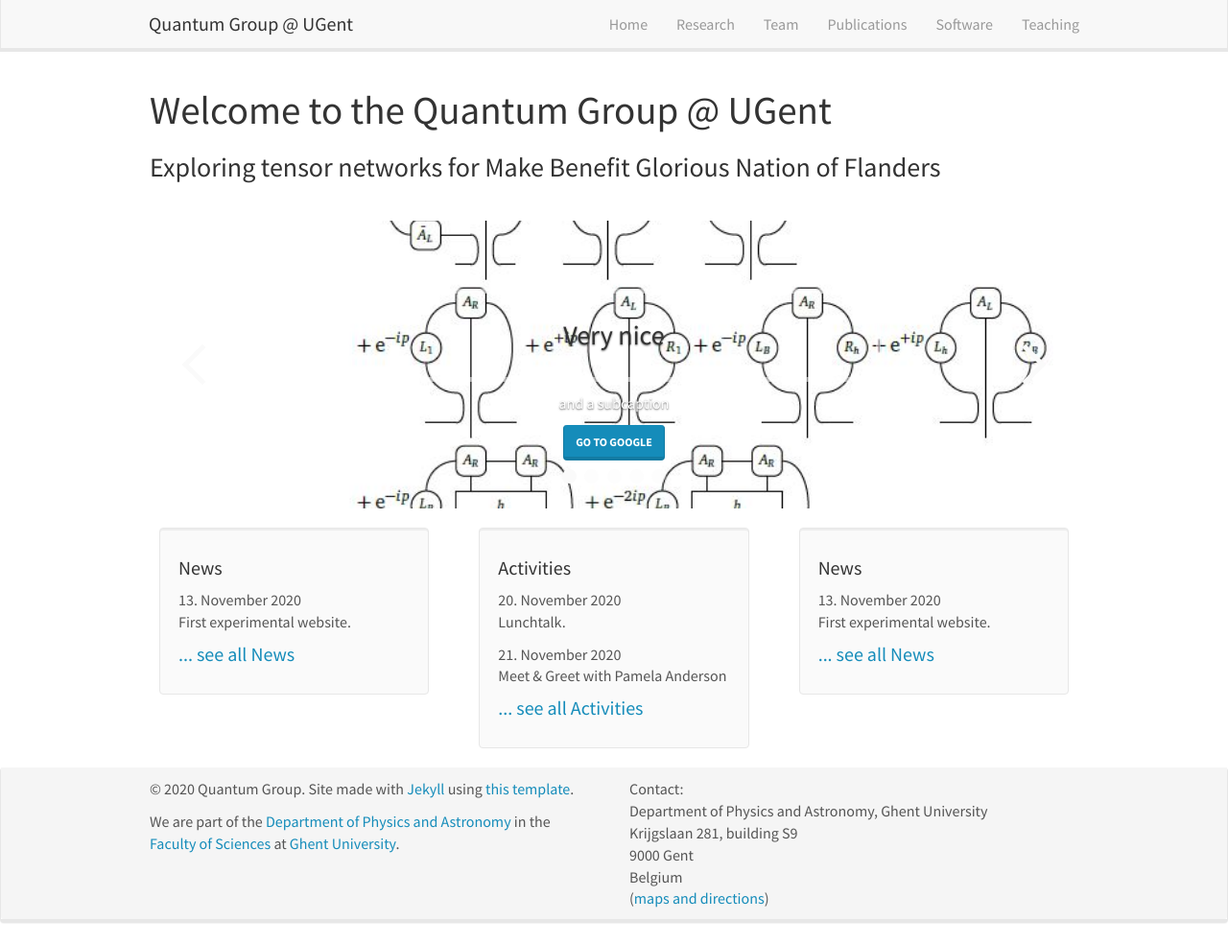
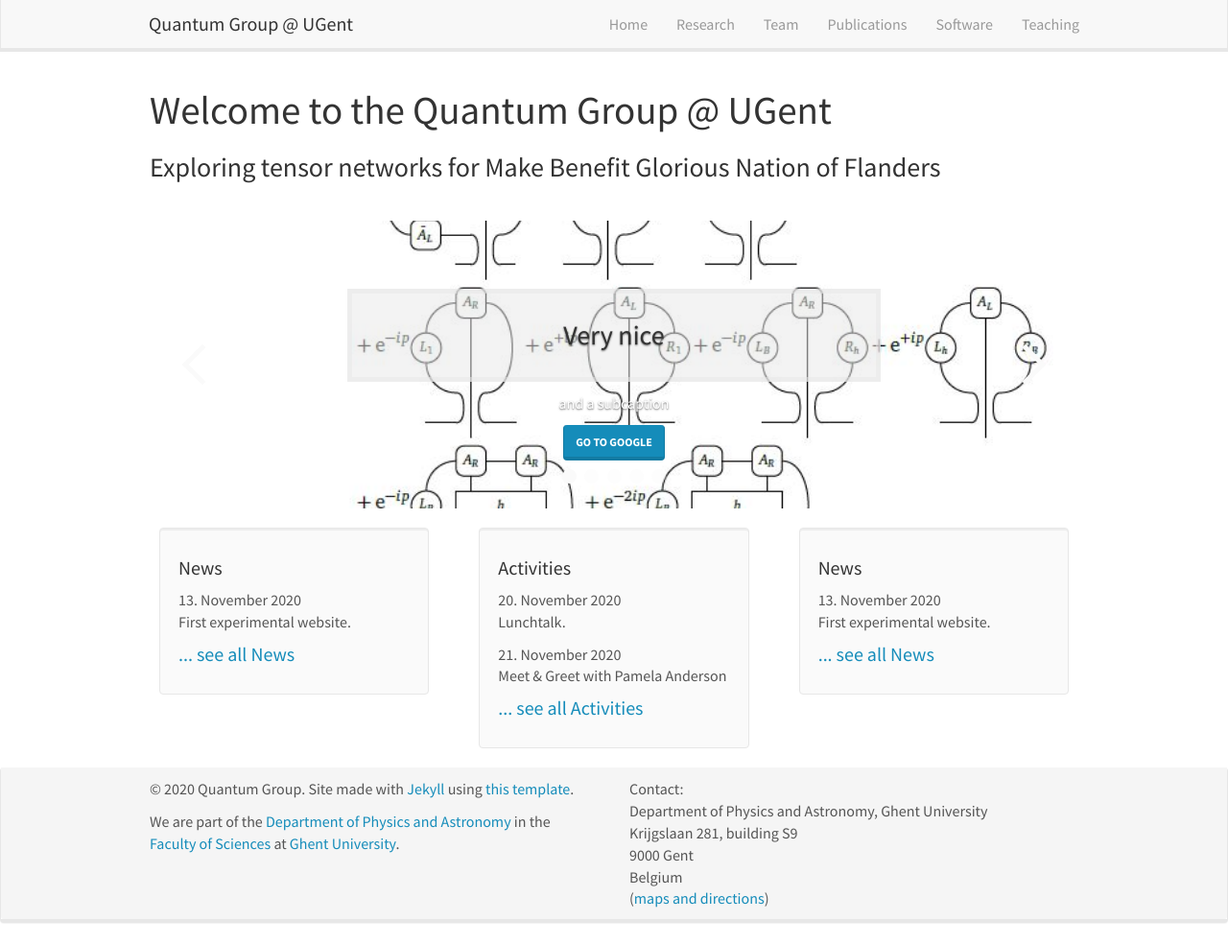
Before and after one commit to quantumghent/quantumghent.github.io, a Jekyll site: the page built from _pages/home.md, in a window 1280 px wide and 984 px high. Shown: the whole window at 96% size. Built offline with Jekyll 4.4.1, drawn with Linux system fonts in a browser that asks for light colours; nearby versions of some CDN libraries.

Commit message:
Update carousel.html

```diff
--- a/_includes/carousel.html
+++ b/_includes/carousel.html
@@ -29,7 +29,7 @@
             {% for item in site.data.carousel %}
             <li class="carousel__slide" style="background-image: url('/images/carouselpic/{{ item.image }}');">
               <div class="carousel-caption d-md-block">
-                <h3 style="border: 5px solid rgba(255, 255, 255, .5); padding: 1em;">{{ item.caption }}</h3>
+                <h3 style="border: 5px solid rgba(232, 232, 232, .5); padding: 1em; background:rgba(232, 232, 232, .5)">{{ item.caption }}</h3>
                 <p>{{ item.subcaption }}</p>
                 <a href="https://google.com" class="btn btn-primary">Go to Google</a>
               </div>
```
